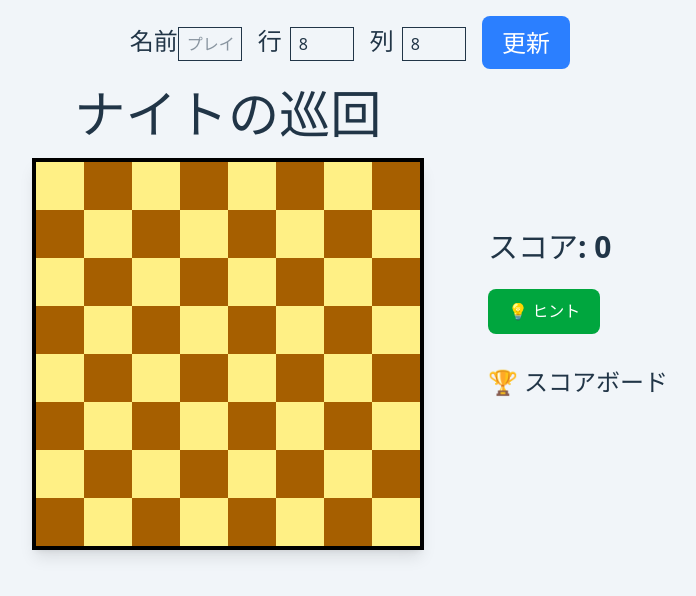
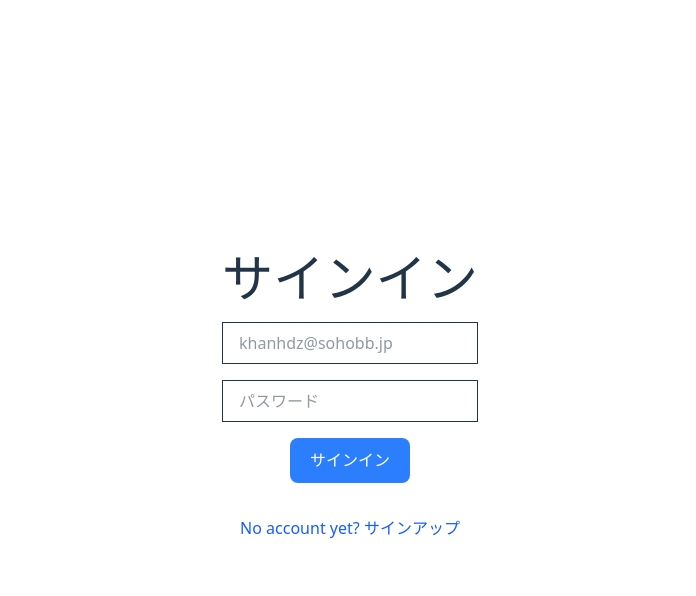
Before and after one commit to khanh0803/Knight-s-Tour, a React (Vite) app: page / in a window 1280 px wide. Shown: the top 596 px of the page, without its empty margins (290-986 px from the left). Built offline with nearby package versions, Linux system fonts and the light colour scheme.

Commit message:
Add Firebase, Sign in with email

```diff
--- a/package.json
+++ b/package.json
@@ -12,6 +12,7 @@
   "dependencies": {
     "@tailwindcss/vite": "^4.1.3",
     "axios": "^1.8.4",
+    "firebase": "^11.6.0",
     "react": "^19.0.0",
     "react-dom": "^19.0.0",
     "tailwindcss": "^4.1.3"
--- a/src/App.tsx
+++ b/src/App.tsx
@@ -1,9 +1,14 @@
-import { useState } from 'react';
-import { getNextKnightMove, BoardDimensions } from './api/knightAPI';
+import { useState } from 'react'
+import { signInWithEmailAndPassword, createUserWithEmailAndPassword } from 'firebase/auth'
+import { signOut } from 'firebase/auth'
+import { auth } from './firebaseConfig'
+import { getNextKnightMove, BoardDimensions } from './api/knightAPI'
 const Chessboard = () => {
   const [rowCount, setRowCount] = useState(8)
   const [colCount, setColCount] = useState(8)
   const [playerName, setPlayerName] = useState("")
+  const [isLoggedIn, setIsLoggedIn] = useState(false)
+  const [isRegistering, setIsRegistering] = useState(false);
 
   const [leaderBoard, setLeaderBoard] = useState<{name: string, score: number} []>([])
   const [knightPosition, setKnightPosition] = useState<[number, number] | null>(null)
@@ -11,7 +16,7 @@ const Chessboard = () => {
   const [visitedSquares, setVisitedSquares] = useState<[number, number] []>([])
   const [suggestedMove, setSuggestedMove] = useState<[number, number] | null>(null)
   const [isSelected, setIsSelected] = useState(false)
-  const [validMoves, setValidMoves] = useState<[number, number] []>([])               //有効な動きを表示
+  const [validMoves, setValidMoves] = useState<[number, number] []>([])  //有効な動きを表示
 
   // ナイトの有効な移動
   const knightMoves = [[1, 2], [-1, 2], [1, -2], [-1, -2], [2, 1], [-2, 1], [2, -1], [-2, -1]]
@@ -55,19 +60,19 @@ const Chessboard = () => {
           y >= 0 && y < colCount &&
           !visitedSquares.some(([vx, vy]) => vx === x && vy === y)
         );
-      setIsSelected(true);
-      setValidMoves(possibleMoves);
-      return;
+      setIsSelected(true)
+      setValidMoves(possibleMoves)
+      return
     }
 
-    const isMoveValid = validMoves.some(([x, y]) => x === i && y === j);
+    const isMoveValid = validMoves.some(([x, y]) => x === i && y === j)
     if (isSelected && isMoveValid) {
-      setKnightPosition(nextPos);
-      setVisitedSquares((prev) => [...prev, nextPos]);
-      setIsSelected(false);
-      setValidMoves([]);
-      setSuggestedMove(null);
-      return;
+      setKnightPosition(nextPos)
+      setVisitedSquares((prev) => [...prev, nextPos])
+      setIsSelected(false)
+      setValidMoves([])
+      setSuggestedMove(null)
+      return
     }
 
     if (
@@ -89,7 +94,7 @@ const Chessboard = () => {
   const renderSquare = (i:number, j:number) => {
     const isKnight = knightPosition && knightPosition[0] === i && knightPosition[1] === j
     const isVisited = visitedSquares.some(([x, y]) => x === i && y === j)
-    const isSuggested = suggestedMove && suggestedMove[0] === i && suggestedMove[1] === j;
+    const isSuggested = suggestedMove && suggestedMove[0] === i && suggestedMove[1] === j
     const isDark = (i + j) % 2 === 1
     const isKnightSelectedSquare = isKnight && isSelected
     const isValidTargets = validMoves.some(([x, y]) => x === i && y === j)
@@ -113,18 +118,18 @@ const Chessboard = () => {
           <div className="absolute inset-0.25 border-4 border-green-400 pointer-events-none"></div>
         )}
       </div>
-    );
+    )
 
     {/* <img src="/bocchi.jpg"
           className='w-10 h-10'
         /> */}
-  };
+  }
 
   //行ｘ列のチェス盤を描く関数
   const renderBoard = () => {
-    let boards = [];
+    let boards = []
     for (let i = 0; i < rowCount; i++) {
-      let row = [];
+      let row = []
       for (let j = 0; j < colCount; j++) {
         row.push(renderSquare(i, j))
       }
@@ -150,20 +155,89 @@ const Chessboard = () => {
   const handleUpdateBoard = () => {
     resetGame();
   };
+  const handleSignOut = async () => {
+    try {
+      await signOut(auth);
+      setPlayerName("");
+      setIsLoggedIn(false);
+    } catch (error: any) {
+      alert("Sign out fail: " + error.message);
+    }
+  };
+
+  const getBestScore = (name: string) => {
+    const scores = leaderBoard.filter(entry => entry.name === name);
+    if (scores.length === 0) return 0;
+    return Math.max(...scores.map(entry => entry.score));
+  }
+
+  if (!isLoggedIn) {
+    const handleAuth = async (e: React.FormEvent) => {
+      e.preventDefault();
+      const form = e.target as HTMLFormElement;
+      const email = (form.elements.namedItem('email') as HTMLInputElement).value
+      const password = (form.elements.namedItem('password') as HTMLInputElement).value
+
+      try {
+        if (isRegistering) {
+          const result = await createUserWithEmailAndPassword(auth, email, password)
+          setPlayerName(result.user.email || "anonymous")
+          setIsLoggedIn(true)
+        } else {
+          const result = await signInWithEmailAndPassword(auth, email, password)
+          setPlayerName(result.user.email || "anonymous")
+          setIsLoggedIn(true)
+        }
+      } catch (error: any) {
+        alert((isRegistering ? "Sign up" : "Sign in") + " fail: " + error.message)
+      }
+    }
+
+    return (
+      <div className='flex items-center justify-center'>
+        <form onSubmit={handleAuth} className="flex flex-col items-center justify-center min-h-screen gap-4">
+          <h1 className="text-3xl font-bold">
+            {isRegistering ? "サインアップ" : "サインイン"}
+          </h1>
+          <input
+            name="email"
+            type="email"
+            placeholder="khanhdz@sohobb.jp"
+            required
+            className="border px-4 py-2 w-64"
+          />
+          <input
+            name="password"
+            type="password"
+            placeholder="パスワード"
+            required
+            className="border px-4 py-2 w-64"
+          />
+          <button type="submit" className="bg-blue-500 text-white px-6 py-2 rounded hover:bg-blue-600">
+            {isRegistering ? "サインアップ" : "サインイン"}
+          </button>
+
+          <button
+            type="button"
+            onClick={() => setIsRegistering(!isRegistering)}
+            className="text-sm text-blue-600 hover:underline mt-2"
+          >
+            {isRegistering
+              ? "Already have account? サインイン"
+              : "No account yet? サインアップ"}
+          </button>
+        </form>
+      </div>
+    );
+  }
 
   return (
     <div className="w-screen h-screen flex flex-col items-center bg-slate-100">
       <div className="my-4 flex items-center gap-4">
         <div>
-          <label className='m4-2 text-2xl'>名前</label>
-          <input
-            type="text"
-            value={playerName}
-            onChange={(e) => setPlayerName(e.target.value)}
-            placeholder="プレイヤー名を入力"
-            className='border px-2 py-1 w-16'
-          />
+          <p className="text-xl"> こんにちは: <strong>{playerName}</strong></p>
         </div>
+
         <div>
           <label className="mr-2 text-2xl">行</label>
           <input
@@ -205,14 +279,14 @@ const Chessboard = () => {
           <div className="pl-8">
             <p className="text-green-500 text-7xl font-bold">🏆 勝利！</p>
             {playerName && (
-              <p className="text-xl mt-2">プレイヤー: <strong>{playerName}</strong> スコア: {visitedSquares.length}</p>
+              <p className="text-5xl mt-2 pl-4"> スコア: {visitedSquares.length}</p>
             )}
             <button
               onClick={() => {
               if (playerName) {
-                setLeaderBoard(prev => [...prev, { name: playerName, score: visitedSquares.length }]);
+                setLeaderBoard(prev => [...prev, { name: playerName, score: visitedSquares.length }])
               }
-              resetGame();
+              resetGame()
               }}
               className="ml-4 mt-4 px-4 py-2 bg-blue-200 bg-opacity-40 hover:bg-violet-400 text-black"
               >リスタート
@@ -222,14 +296,14 @@ const Chessboard = () => {
           <div className="mt-4 pl-8">
             <p className="text-red-600 text-7xl font-semibold">❌ 敗北</p>
             {playerName && (
-              <p className="text-xl mt-2">プレイヤー: <strong>{playerName}</strong> 　　 スコア: {visitedSquares.length}</p>
+              <p className="text-3xl mt-2 pl-20"> スコア: {visitedSquares.length}</p>
             )}
             <button
               onClick={() => {
                 if (playerName) {
                   setLeaderBoard(prev => [...prev, { name: playerName, score: visitedSquares.length }]);
                 }
-                resetGame();
+                resetGame()
               }}
               className="ml-4 mt-4 px-4 py-2 bg-blue-200 bg-opacity-40 hover:bg-violet-400 text-black"
             >リスタート
@@ -239,13 +313,13 @@ const Chessboard = () => {
         )}
 
         <div className="ml-8">
-          <p className="text-3xl font-bold ">スコア: {visitedSquares.length}</p>
+          <p className="text-3xl font-bold">🏅 Best Score: {getBestScore(playerName)}</p>
           <button
             onClick={() => {
               if (knightPosition) {
                 const board: BoardDimensions = { rows: rowCount, cols: colCount }
                 const next = getNextKnightMove(knightPosition, visitedSquares, board)
-                setSuggestedMove(next);
+                setSuggestedMove(next)
               }
             }}
             className="mt-6 px-4 py-2 bg-green-600 hover:bg-green-700 text-white rounded transition"
@@ -260,7 +334,7 @@ const Chessboard = () => {
               .reduce((acc, curr) => {
                 const existing = acc.get(curr.name);
                 if (!existing || curr.score > existing.score) {
-                  acc.set(curr.name, curr);
+                  acc.set(curr.name, curr)
                 }
                 return acc;
               }, new Map<string, { name: string; score: number }>())
@@ -274,6 +348,15 @@ const Chessboard = () => {
             }
             </ul>
           </div>
+          <div className="absolute top-4 right-4 flex items-center gap-2">
+            <button
+              onClick={handleSignOut}
+              className="text-xs px-2 py-1 bg-red-500 text-white rounded hover:bg-red-600"
+            >
+              サインアウト
+            </button>
+          </div>
+
         </div>
       </div>
     </div>
--- /dev/null
+++ b/src/firebaseConfig.ts
@@ -0,0 +1,21 @@
+// firebase.ts
+import { initializeApp } from 'firebase/app';
+import { getAuth } from 'firebase/auth';
+
+const firebaseConfig = {
+    apiKey: "AIzaSyDKItHFTMjMyr4q9VEQST8hDV3NmiXSwik",
+    authDomain: "knight-s-tour-7e888.firebaseapp.com",
+    projectId: "knight-s-tour-7e888",
+    storageBucket: "knight-s-tour-7e888.firebasestorage.app",
+    messagingSenderId: "784679619593",
+    appId: "1:784679619593:web:92ac628d76f42acb52bcd8",
+    measurementId: "G-55HP0QSZLR"
+  };
+
+// Firebase App
+const app = initializeApp(firebaseConfig);
+
+// Firebase Auth
+const auth = getAuth(app);
+
+export { auth };
--- a/src/index.css
+++ b/src/index.css
@@ -26,7 +26,7 @@ a:hover {
 
 body {
   margin: 0;
-  display: flex;
+  /* display: flex; */
   place-items: center;
   min-width: 320px;
   min-height: 100vh;
--- /dev/null
+++ b/src/login.tsx
@@ -0,0 +1,82 @@
+// Login.tsx
+import React, { useState } from 'react';
+import { auth } from './firebaseConfig';
+import { signInWithEmailAndPassword, createUserWithEmailAndPassword, User } from 'firebase/auth';
+
+type LoginProps = {
+  onLogin: (user: User) => void;
+};
+
+const Login: React.FC<LoginProps> = ({ onLogin }) => {
+  const [email, setEmail] = useState<string>("");
+  const [password, setPassword] = useState<string>("");
+  const [isRegister, setIsRegister] = useState<boolean>(false);
+  const [error, setError] = useState<string>("");
+
+  const handleSubmit = async (e: React.FormEvent) => {
+    e.preventDefault();
+    setError("");
+    try {
+      let userCredential;
+      if (isRegister) {
+        // Sign up
+        userCredential = await createUserWithEmailAndPassword(auth, email, password);
+      } else {
+        // Sign in
+        userCredential = await signInWithEmailAndPassword(auth, email, password);
+      }
+      onLogin(userCredential.user);
+    } catch (err: any) {
+      setError(err.message);
+    }
+  };
+
+  return (
+    <div className="flex flex-col items-center justify-center min-h-screen bg-gray-100">
+      <div className="p-6 bg-white rounded shadow-md w-80">
+        <h2 className="text-2xl font-bold mb-4 text-center">{isRegister ? "Sign up" : "Sign in"}</h2>
+        {error && <p className="mb-4 text-red-500">{error}</p>}
+        <form onSubmit={handleSubmit}>
+          <div className="mb-4">
+            <label className="block mb-1">Email</label>
+            <input
+              type="email"
+              value={email}
+              onChange={(e) => setEmail(e.target.value)}
+              required
+              className="w-full border px-2 py-1 rounded"
+              placeholder="Enter your email address"
+            />
+          </div>
+          <div className="mb-4">
+            <label className="block mb-1">Password</label>
+            <input
+              type="password"
+              value={password}
+              onChange={(e) => setPassword(e.target.value)}
+              required
+              className="w-full border px-2 py-1 rounded"
+              placeholder="Enter password"
+            />
+          </div>
+          <button
+            type="submit"
+            className="w-full bg-blue-500 text-white py-2 rounded hover:bg-blue-600"
+          >
+            {isRegister ? "Sign up" : "Sign in"}
+          </button>
+        </form>
+        <div className="mt-4 text-center">
+          <button
+            onClick={() => setIsRegister((prev) => !prev)}
+            className="text-blue-500 hover:underline"
+          >
+            {isRegister ? "Already have an account? Sign in" : "Don't have an account yet? Sign up"}
+          </button>
+        </div>
+      </div>
+    </div>
+  );
+};
+
+export default Login;
```
Also changed, not shown: 1 other file (tests, documents, lock files or other folders).
